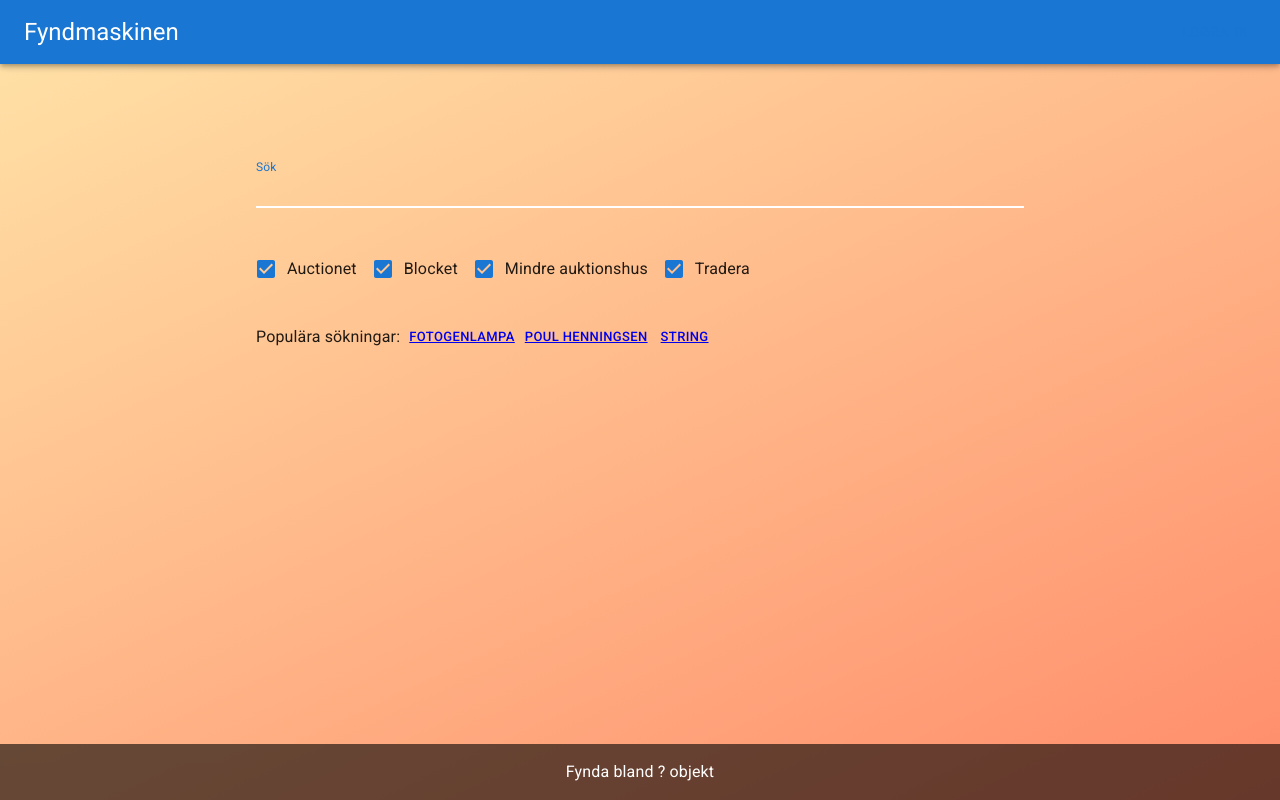
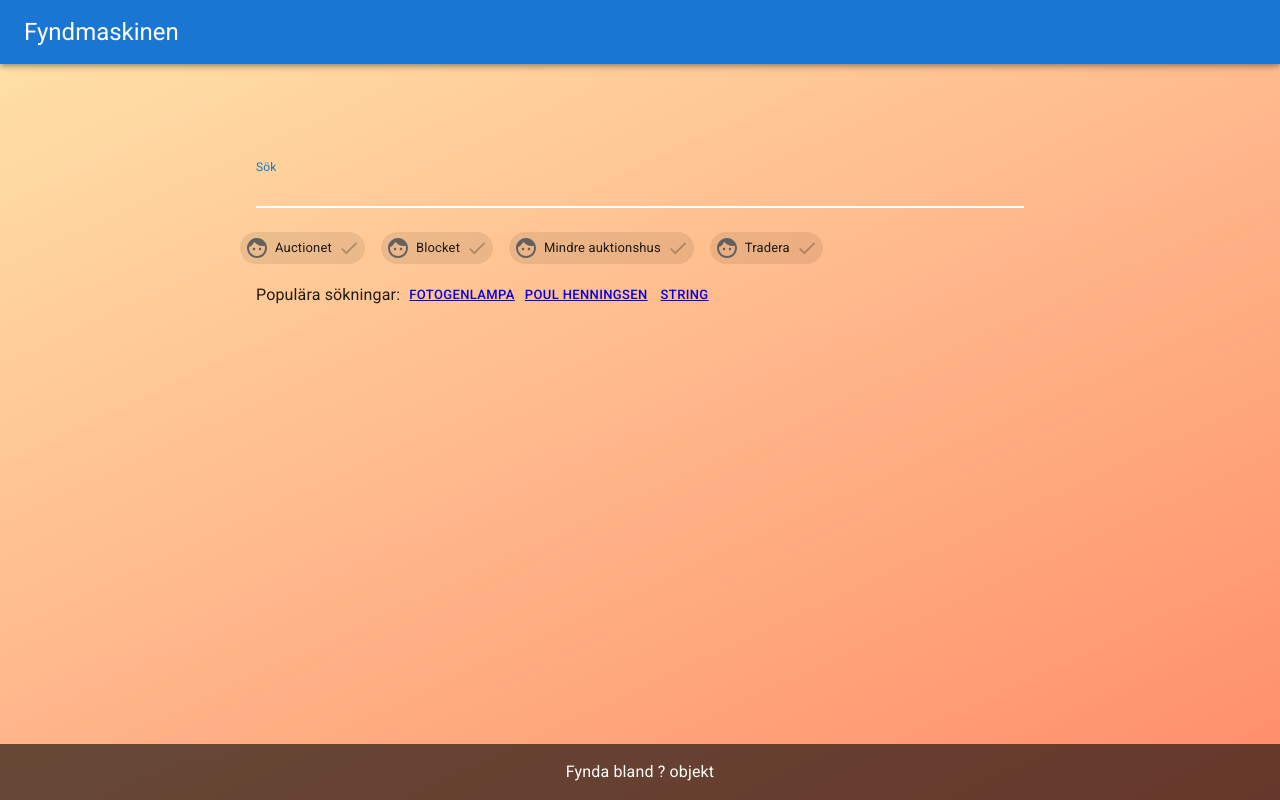
Before and after one commit to kokarn/fyndmaskinen-site, a React (Create React App) app: page / in a window 1280 px wide. Built offline with nearby package versions, Linux system fonts and the light colour scheme; no server answers.

Commit message:
replace checkboxes with chips

```diff
--- a/src/components/sources-group/index.js
+++ b/src/components/sources-group/index.js
@@ -1,11 +1,11 @@
 import {
-    // Grid,
-    FormGroup,
-    FormControlLabel,
-    Checkbox,
+    Chip,
 } from '@mui/material';
 import Grid from '@mui/material/Unstable_Grid2';
 import PropTypes from 'prop-types';
+import DoneIcon from '@mui/icons-material/Done';
+import ClearIcon from '@mui/icons-material/Clear';
+import FaceIcon from '@mui/icons-material/Face';
 
 import useStateWithLocalStorage from '../../hooks/useStateWithLocalStorage';
 
@@ -58,30 +58,53 @@ const SourcesGroup = (props) => {
         }
     };
 
+    const handleChipClick = (sourceClicked) => {
+        const newSources = {
+            ...allowedSources,
+            [ sourceClicked ]: !allowedSources[ sourceClicked ],
+        };
+
+        setAllowedSources(newSources);
+
+        if (props.onChange) {
+            props.onChange(newSources);
+        }
+    };
+
     return (
         <Grid
+            container
             md = {12}
+            spacing = {2}
             xs = {12}
         >
-            <FormGroup
-                row
-            >
-                {sourceOrder.map((sourceKey) => {
-                    return (<FormControlLabel
-                        // color = 'primary'
-                        control = {<Checkbox
-                            checked = {allowedSources[ sourceKey ]}
-                            name = {sourceKey}
-                            onChange = {handleCheckboxChange}
-                            sx = {{
-                                color: '#fff',
+            {sourceOrder.map((sourceKey) => {
+                return (
+                    <Grid
+                        key = {sourceKey}
+                        xs = {'auto'}
+                    >
+                        <Chip
+                            deleteIcon = {allowedSources[ sourceKey ] ?
+                                <DoneIcon /> :
+                                <ClearIcon />
+                            }
+                            icon = {<FaceIcon />}
+                            label = {sourceLabels[ sourceKey ]}
+                            onClick = {() => {
+                                handleChipClick(sourceKey);
                             }}
-                        />}
-                        key = {sourceKey}
-                        label = {sourceLabels[ sourceKey ]}
-                    />);
-                })}
-            </FormGroup>
+                            onDelete = {() => {
+                                handleChipClick(sourceKey);
+                            }}
+                            variant = {allowedSources[ sourceKey ] ?
+                                'default' :
+                                'outlined'
+                            }
+                        />
+                    </Grid>
+                );
+            })}
         </Grid>
     );
 };
```
